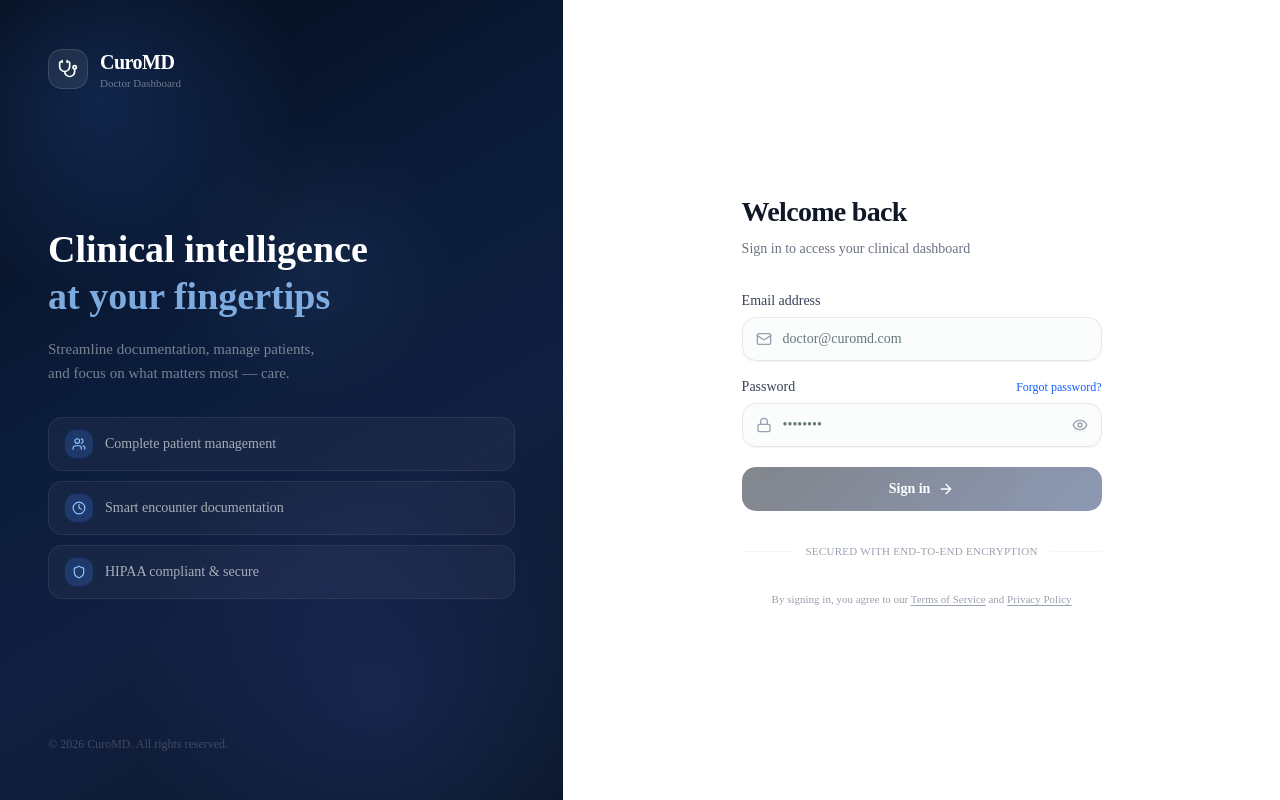
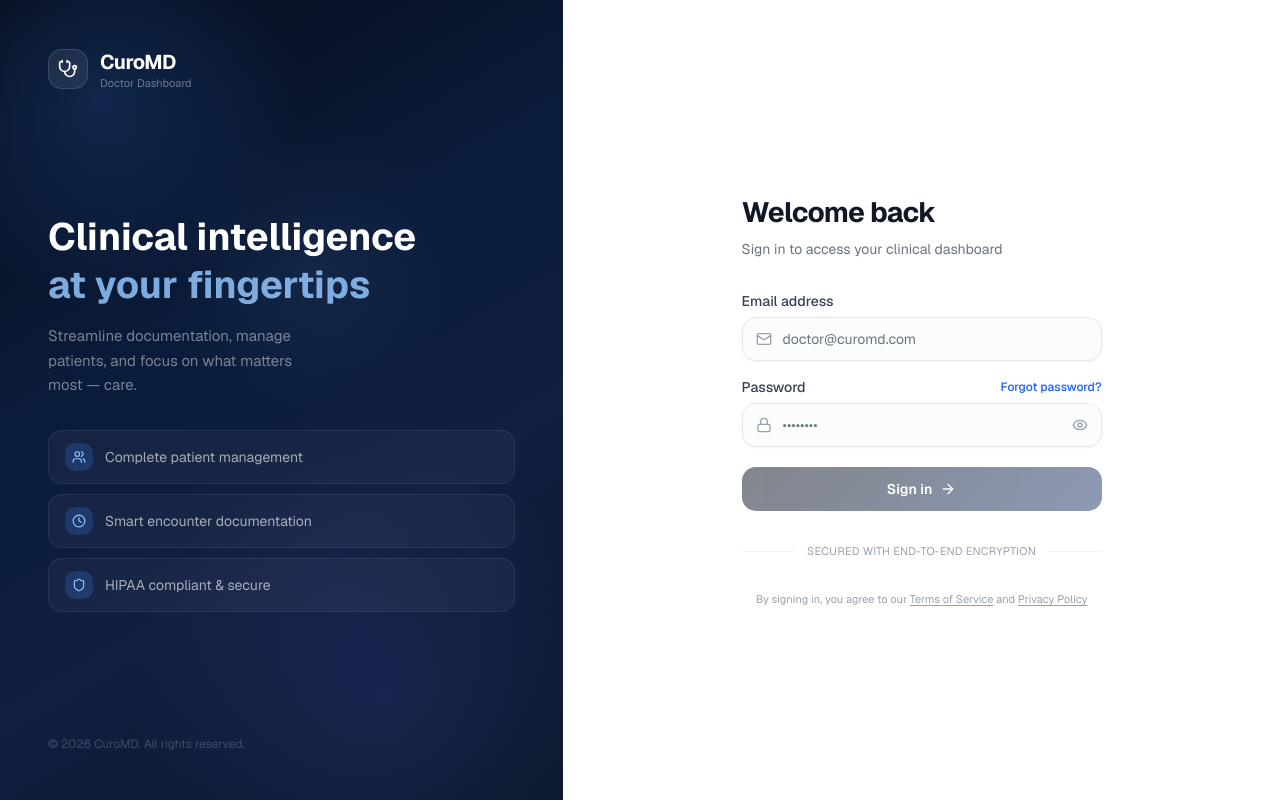
Before and after one commit to curo-emr/curo, a Next.js app in the folder curo-doctor/: page /login in a window 1280 px wide. Built offline with nearby package versions, Linux system fonts and the light colour scheme.

Commit message:
fix: font issues.

```diff
--- a/curo-doctor/src/app/globals.css
+++ b/curo-doctor/src/app/globals.css
@@ -28,7 +28,7 @@
  * --------------------------------------------------------------------------- */
 @theme inline {
   /* --- Fonts --- */
-  --font-sans: var(--font-sans);
+  --font-sans: var(--font-geist-sans);
   --font-mono: var(--font-geist-mono);
 
   /* --- Core shadcn tokens --- */
@@ -353,9 +353,6 @@
     @apply border-border outline-ring/50;
   }
   body {
-    @apply bg-background text-foreground;
-  }
-  html {
-    @apply font-sans;
+    @apply bg-background text-foreground font-sans;
   }
 }
--- a/curo-doctor/src/app/layout.tsx
+++ b/curo-doctor/src/app/layout.tsx
@@ -25,8 +25,8 @@ export default function RootLayout({
   children: React.ReactNode;
 }>) {
   return (
-    <html lang="en">
-      <body className={`${geistSans.variable} ${geistMono.variable} antialiased h-screen overflow-hidden flex bg-muted/20`}>
+    <html lang="en" className={`${geistSans.variable} ${geistMono.variable}`}>
+      <body className="antialiased h-screen overflow-hidden flex bg-muted/20">
         <AuthProvider>
           {children}
           <Toaster position="top-right" richColors />
```
